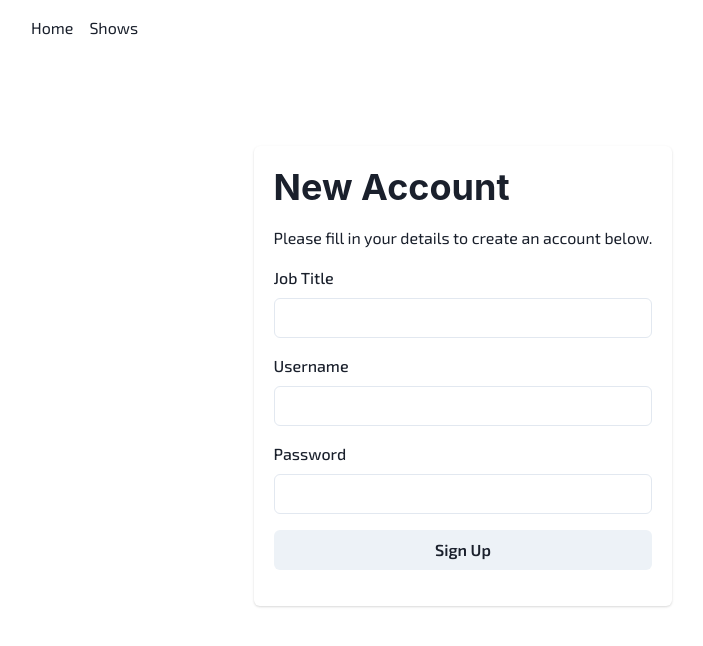
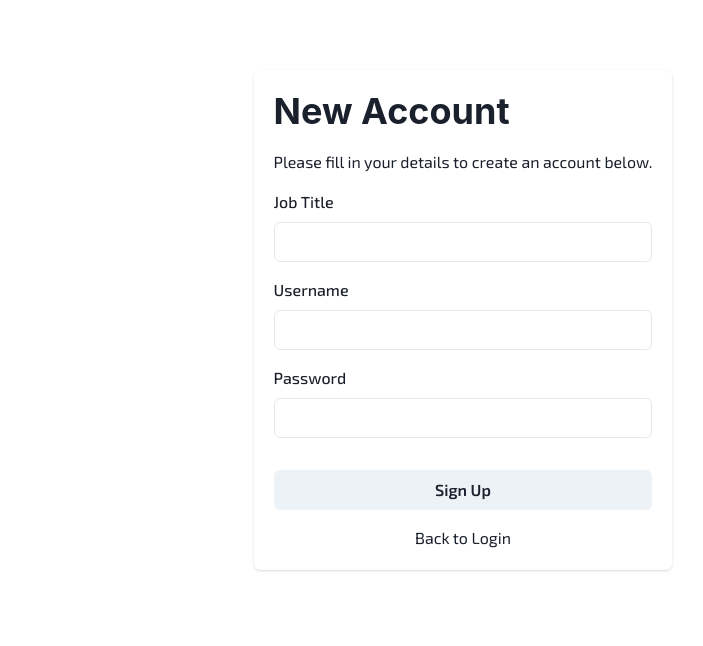
Before and after one commit to 192Iridium77/leonardo-ai-demo, a Next.js app: page /register in a window 1280 px wide. Shown: the top 646 px of the page, without its empty margins (177-880 px from the left). Built offline with nearby package versions, Linux system fonts and the light colour scheme; no server answers.

Commit message:
navigation polish, register form fixes

```diff
--- a/app/(auth)/register/components/RegisterForm.tsx
+++ b/app/(auth)/register/components/RegisterForm.tsx
@@ -6,6 +6,7 @@ import {
   Card,
   CardBody,
   Container,
+  Flex,
   FormControl,
   FormLabel,
   Heading,
@@ -14,6 +15,7 @@ import {
 } from "@chakra-ui/react";
 import { useRouter } from "next/navigation";
 import { useFormState, useFormStatus } from "react-dom";
+import Link from "next/link";
 
 export default function RegisterForm() {
   const router = useRouter();
@@ -74,12 +76,15 @@ export default function RegisterForm() {
                 minLength={6}
               />
             </FormControl>
+            <Box mt={4} aria-live="polite" aria-atomic="true">
+              {state?.error ? <Text color="red.600">{state.error}</Text> : null}
+            </Box>
             <Button aria-disabled={pending} type="submit" width="100%" mt={4}>
               Sign Up
             </Button>
-            <Box mt={4} aria-live="polite" aria-atomic="true">
-              {state?.error ? <Text color="red.600">{state.error}</Text> : null}
-            </Box>
+            <Flex justifyContent="center" mt={4}>
+              <Link href="/login">Back to Login</Link>
+            </Flex>
           </form>
         </CardBody>
       </Card>
--- a/app/components/Navigation.tsx
+++ b/app/components/Navigation.tsx
@@ -6,18 +6,16 @@ import Link from "next/link";
 export default async function Navigation() {
   const session = await getServerSession();
 
-  return (
+  return session ? (
     <Flex justifyContent="space-between" py={4} alignItems="center">
       <Flex gap={4}>
         <Link href="/">Home</Link>
         <Link href="/shows">Shows</Link>
       </Flex>
-      {session ? (
-        <Flex gap={4} alignItems="center">
-          <Link href="/profile">View Profile</Link>
-          <LogoutButton></LogoutButton>
-        </Flex>
-      ) : null}
+      <Flex gap={4} alignItems="center">
+        <Link href="/profile">View Profile</Link>
+        <LogoutButton></LogoutButton>
+      </Flex>
     </Flex>
-  );
+  ) : null;
 }
```
